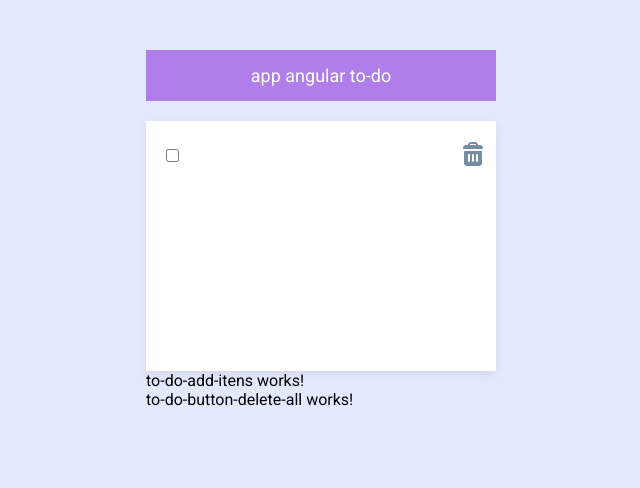
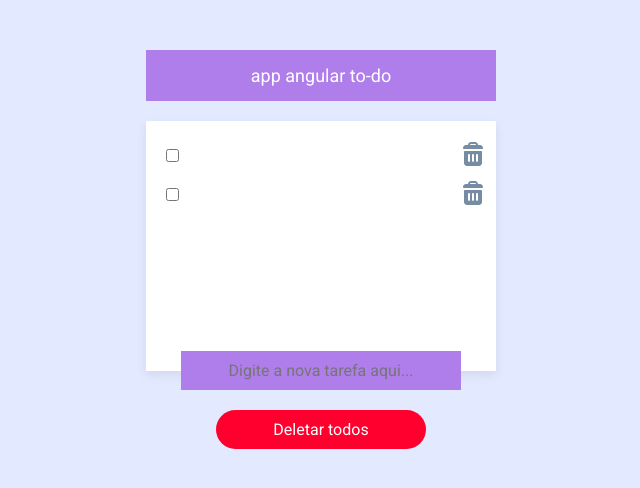
Before and after one commit to jvmhonorato/app-angular-todo, an Angular app: page / in a window 1280 px wide. Shown: the top 488 px of the page, without its empty margins (319-959 px from the left). Built offline with nearby package versions, Linux system fonts and the light colour scheme.

Commit message:
add scss in delete button

```diff
--- a/src/app/modules/home/components/to-do-add-itens/to-do-add-itens.component.html
+++ b/src/app/modules/home/components/to-do-add-itens/to-do-add-itens.component.html
@@ -1 +1 @@
-<p>to-do-add-itens works!</p>
+<input type="text" placeholder="Digite a nova tarefa aqui...">
--- a/src/app/modules/home/components/to-do-add-itens/to-do-add-itens.component.scss
+++ b/src/app/modules/home/components/to-do-add-itens/to-do-add-itens.component.scss
@@ -0,0 +1,30 @@
+
+
+
+@import '../../../../../dist/scss/variables.scss';
+
+
+:host{
+  display: flex;
+  justify-content: center;
+  margin-top: -20px;
+
+
+  input{
+    width: 80%;
+
+    border: none;
+    background-color: $tertiary-background-color;
+
+    font-size: 16px;
+    color: $secondary-text-color;
+    text-align: center;
+
+    padding: 10px;
+    box-sizing: border-box;
+
+    &::placeholder{
+      color: secondary-text-color;
+    }
+  }
+}
--- a/src/app/modules/home/components/to-do-button-delete-all/to-do-button-delete-all.component.html
+++ b/src/app/modules/home/components/to-do-button-delete-all/to-do-button-delete-all.component.html
@@ -1 +1,2 @@
-<p>to-do-button-delete-all works!</p>
+
+<button>Deletar todos</button>
--- a/src/app/modules/home/components/to-do-button-delete-all/to-do-button-delete-all.component.scss
+++ b/src/app/modules/home/components/to-do-button-delete-all/to-do-button-delete-all.component.scss
@@ -0,0 +1,22 @@
+
+@import '../../../../../dist/scss/variables.scss';
+
+:host{
+  display: flex;
+  align-items: center;
+  justify-content: center;
+
+  margin-top: 20px;
+
+  button{
+    border: none;
+    border-radius: 50px;
+    background: $danger-color;
+
+    font-size:16px;
+    color: $secondary-text-color;
+
+    width: 60%;
+    padding: 10px;
+  }
+}
--- a/src/app/modules/home/components/to-do-list/to-do-list.component.html
+++ b/src/app/modules/home/components/to-do-list/to-do-list.component.html
@@ -1,5 +1,13 @@
 <section>
   <ul>
+    <li>
+      <input type="checkbox">
+      <input type="text">
+
+      <button>
+        <img src="../../../../../assets/icons/trash-svgrepo-com (1).svg">
+      </button>
+    </li>
     <li>
       <input type="checkbox">
       <input type="text">
```
